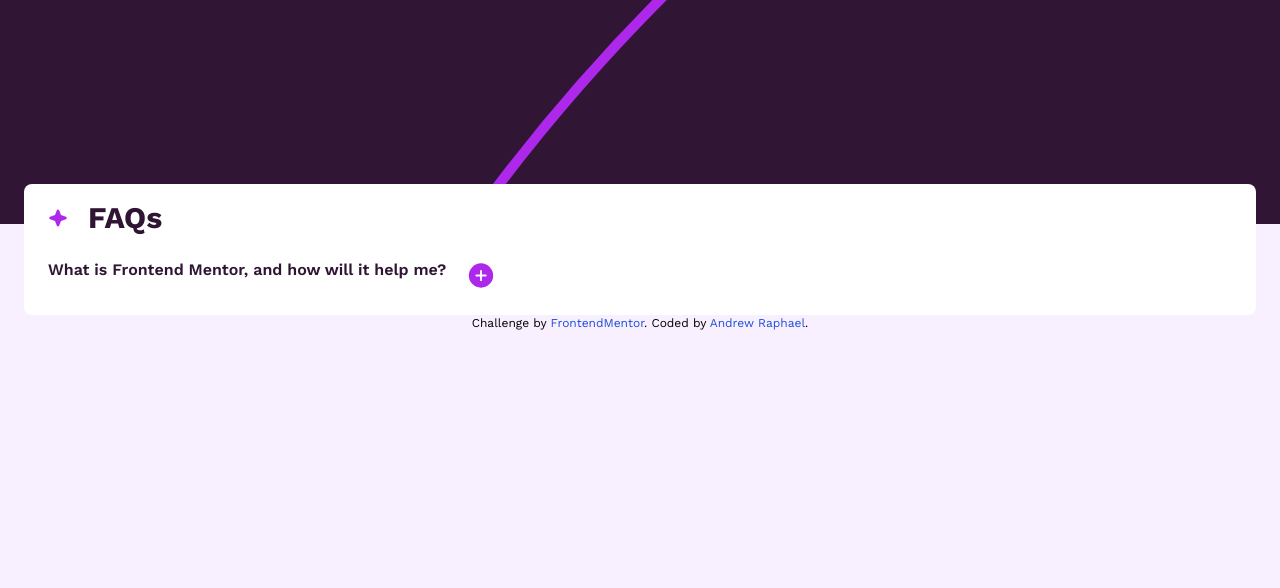
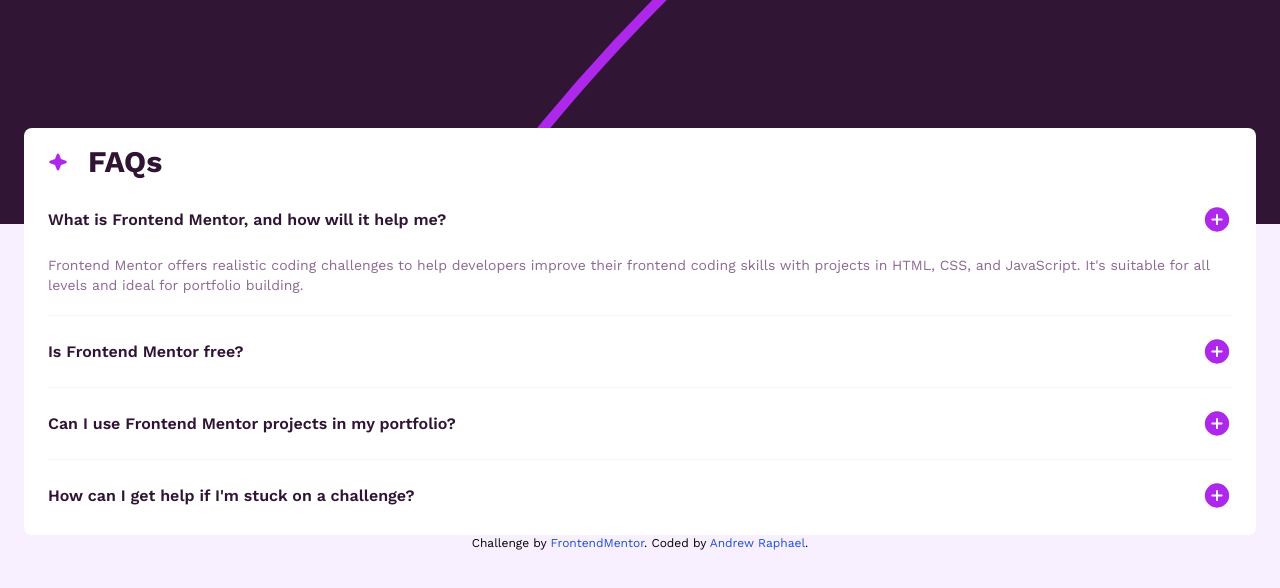
Before and after one commit to AndDevI/Faq_accordion, a plain HTML site: page index.html in a window 1280 px wide. Both pictures are taken after a click on the element "What is Frontend Mentor, and how will it help me?". Drawn offline with nearby package versions, Linux system fonts and the light colour scheme.

Commit message:
add javascript

```diff
--- a/index.html
+++ b/index.html
@@ -23,15 +23,15 @@
     <body class="bg-lightPink font-workSans">
         <div class="bg-imgMobile bg-cover h-56"></div>
 
-        <main class="bg-white rounded-lg p-6 mx-6 -mt-10">
+        <main class="bg-white rounded-lg p-6 mx-6 -mt-24">
             <div class="flex items-center gap-5 size-5">
                 <img src="assets/icons/icon-star.svg" alt="" class="">
                 <h1 class="text-3xl font-bold text-darkPurple">FAQs</h1>
             </div>
 
-            <div class="mt-8">
+            <div class="flex flex-col gap-5 mt-8">
                 <div>
-                    <div class="flex gap-5">
+                    <div class="accordionHeader flex items-center justify-between">
                         <h6 class="font-semibold text-darkPurple leading-5 hover:text-fuchsia-500 cursor-pointer">
                             What is Frontend Mentor, and how will it help me?
                         </h6>
@@ -47,7 +47,59 @@
                     </div>
                 </div>
 
+                <div class="bg-lightPink h-px"></div>
 
+                <div>
+                    <div class="accordionHeader flex items-center justify-between">
+                        <h6 class="font-semibold text-darkPurple leading-5 hover:text-fuchsia-500 cursor-pointer">
+                            Is Frontend Mentor free?
+                        </h6>
+                        <img src="assets/icons/icon-plus.svg" alt="">
+                    </div>
+
+                    <div class="accordionBody">
+                        <p class="text-sm text-grayishPurple">
+                            Yes, Frontend Mentor offers both free and premium coding challenges, with the free
+                            option providing access to a range of projects suitable for all skill levels.
+                        </p>
+                    </div>
+                </div>
+
+                <div class="bg-lightPink h-px"></div>
+
+                <div>
+                    <div class="accordionHeader flex items-center justify-between">
+                        <h6 class="font-semibold text-darkPurple leading-5 hover:text-fuchsia-500 cursor-pointer">
+                            Can I use Frontend Mentor projects in my portfolio?
+                        </h6>
+                        <img src="assets/icons/icon-plus.svg" alt="">
+                    </div>
+
+                    <div class="accordionBody">
+                        <p class="text-sm text-grayishPurple">
+                            Yes, you can use projects completed on Frontend Mentor in your portfolio. It's an excellent
+                            way to showcase your skills to potential employers!
+                        </p>
+                    </div>
+                </div>
+
+                <div class="bg-lightPink h-px"></div>
+
+                <div>
+                    <div class="accordionHeader flex items-center justify-between">
+                        <h6 class="font-semibold text-darkPurple leading-5 hover:text-fuchsia-500 cursor-pointer">
+                            How can I get help if I'm stuck on a challenge?
+                        </h6>
+                        <img src="assets/icons/icon-plus.svg" alt="">
+                    </div>
+
+                    <div class="accordionBody">
+                        <p class="text-sm text-grayishPurple">
+                            The best place to get help is inside Frontend Mentor's Discord community. There's a help
+                            channel where you can ask questions and seek support from other community members.
+                        </p>
+                    </div>
+                </div>
             </div>
 
         </main>
@@ -57,5 +109,7 @@
                 class="text-blue-700">FrontendMentor</a>.
             Coded by <a href="https://github.com/AndDevI" class="text-blue-700">Andrew Raphael</a>.
         </div>
+
+        <script src="script.js"></script>
     </body>
 </html>
--- /dev/null
+++ b/script.js
@@ -0,0 +1,22 @@
+const accordionHeaders = document.querySelectorAll('.accordionHeader');
+
+accordionHeaders.forEach(header => {
+    header.addEventListener('click', () => {
+        const isActive = header.classList.contains("active");
+        const accordionBody = document.querySelectorAll('.accordionBody')
+
+        accordionHeaders.forEach(otherHeader => {
+            otherHeader.classList.remove("active");
+            const body = otherHeader.nextElementSibling;
+            body.style.maxHeight = '0';
+            body.classList.remove('mt-5');
+        });
+
+        if (!isActive) {
+            header.classList.add("active");
+            const accordionBody = header.nextElementSibling;
+            accordionBody.style.maxHeight = `${accordionBody.scrollHeight}px`;
+            accordionBody.classList.add('mt-5');
+        }
+    });
+});
```
